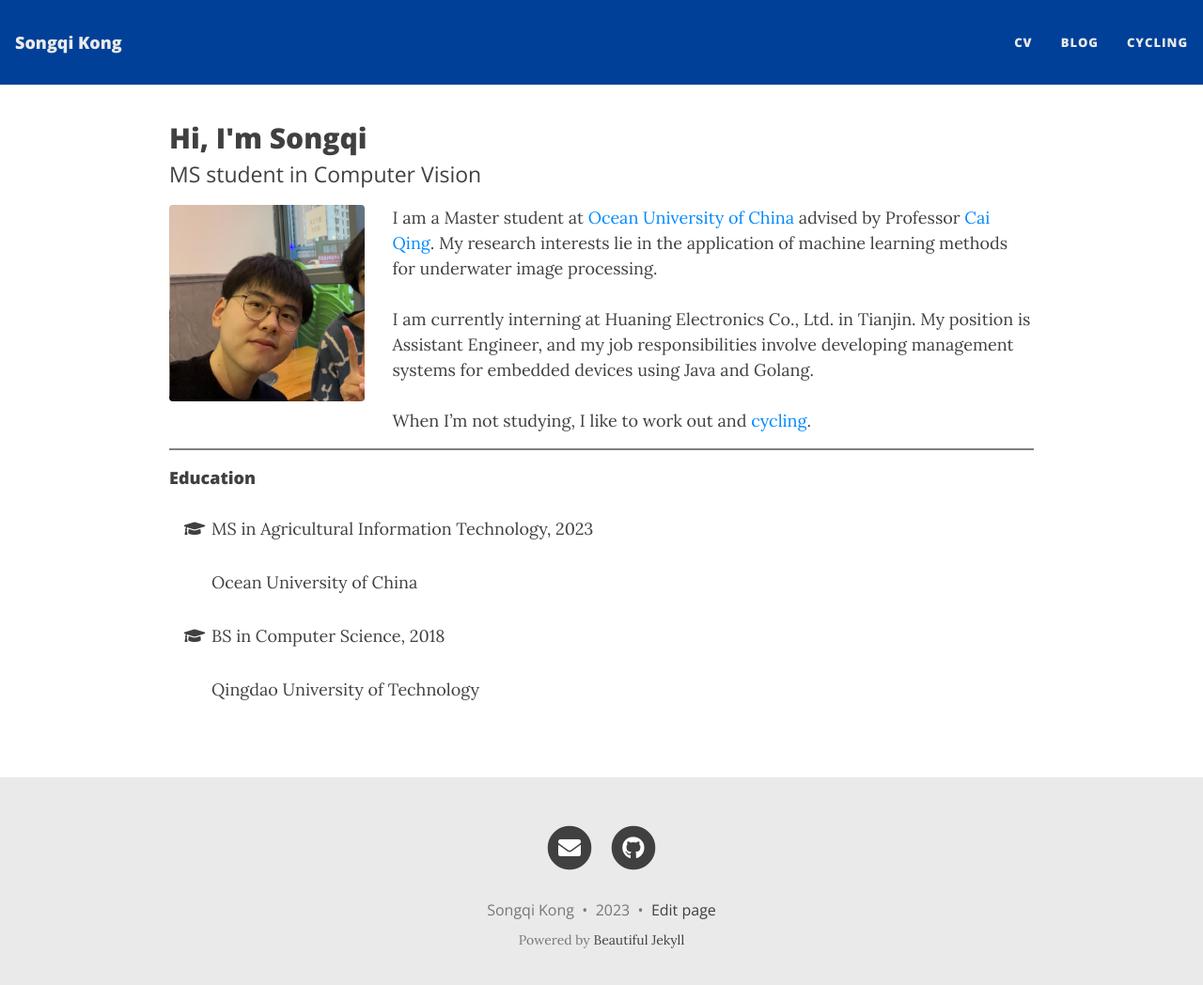
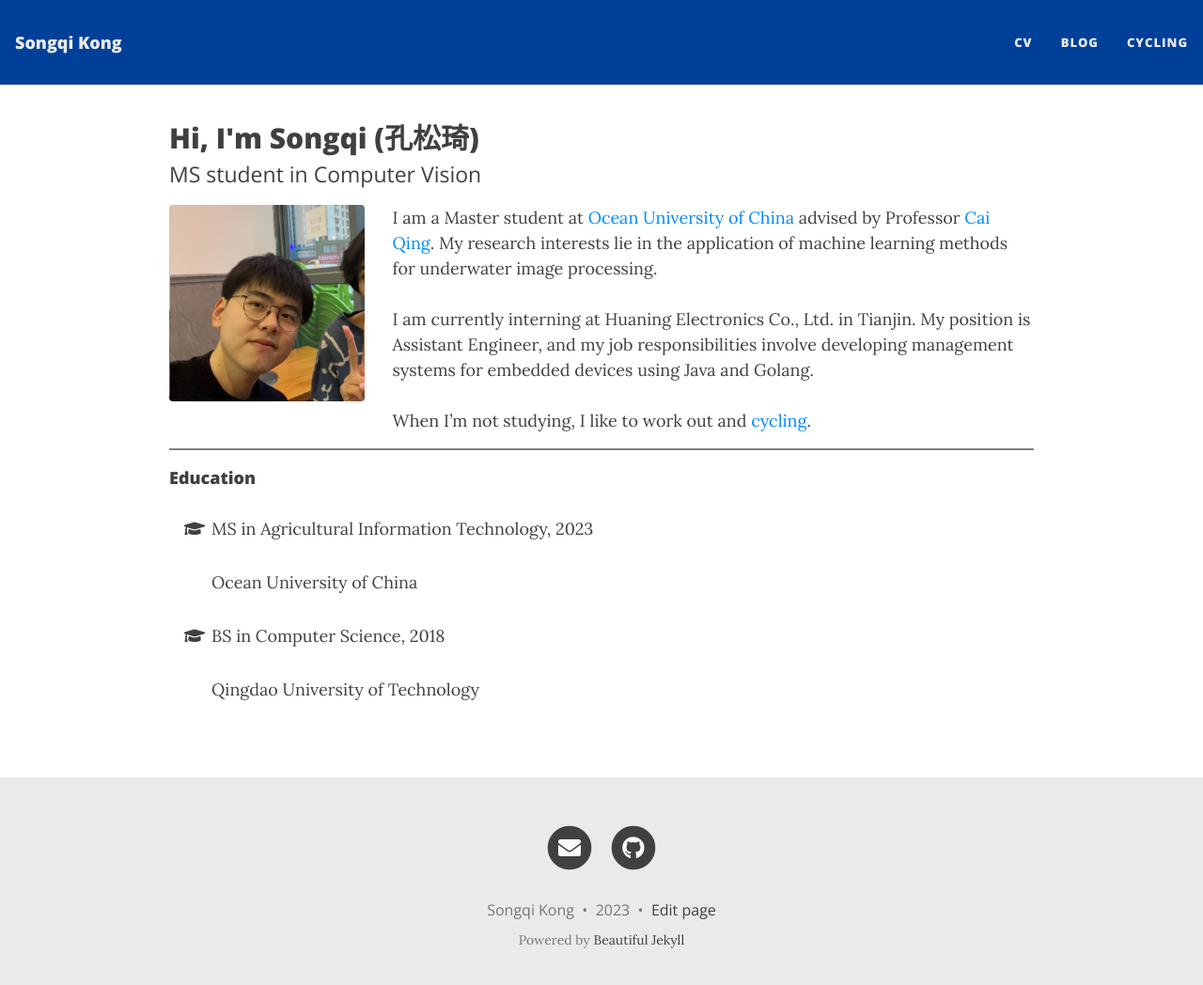
Before and after one commit to songqikong/songqikong.github.io, a Jekyll site: the page built from index.html, in a window 1280 px wide and 1061 px high. Shown: the top 1048 px of the window at 94% size. Built offline with Jekyll 4.4.1, drawn with Linux system fonts in a browser that asks for light colours; nearby versions of some CDN libraries; the list of posts is cut into pages by our own code.

Commit message:
Update index.html

```diff
--- a/index.html
+++ b/index.html
@@ -1,6 +1,6 @@
 ---
 layout: homepage
-title: Hi, I'm Songqi
+title: Hi, I'm Songqi (孔松琦)
 subtitle: MS student in Computer Vision
 use-site-title: true
 ---
```
